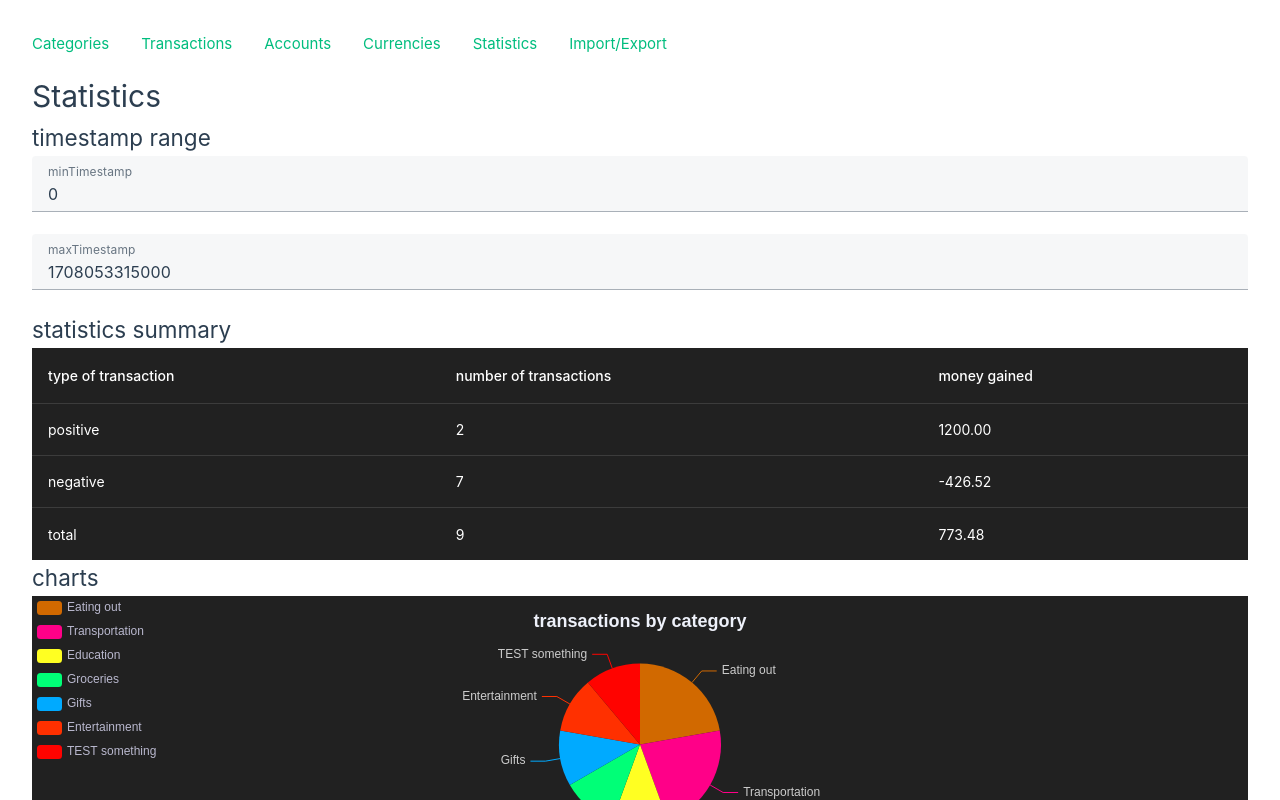
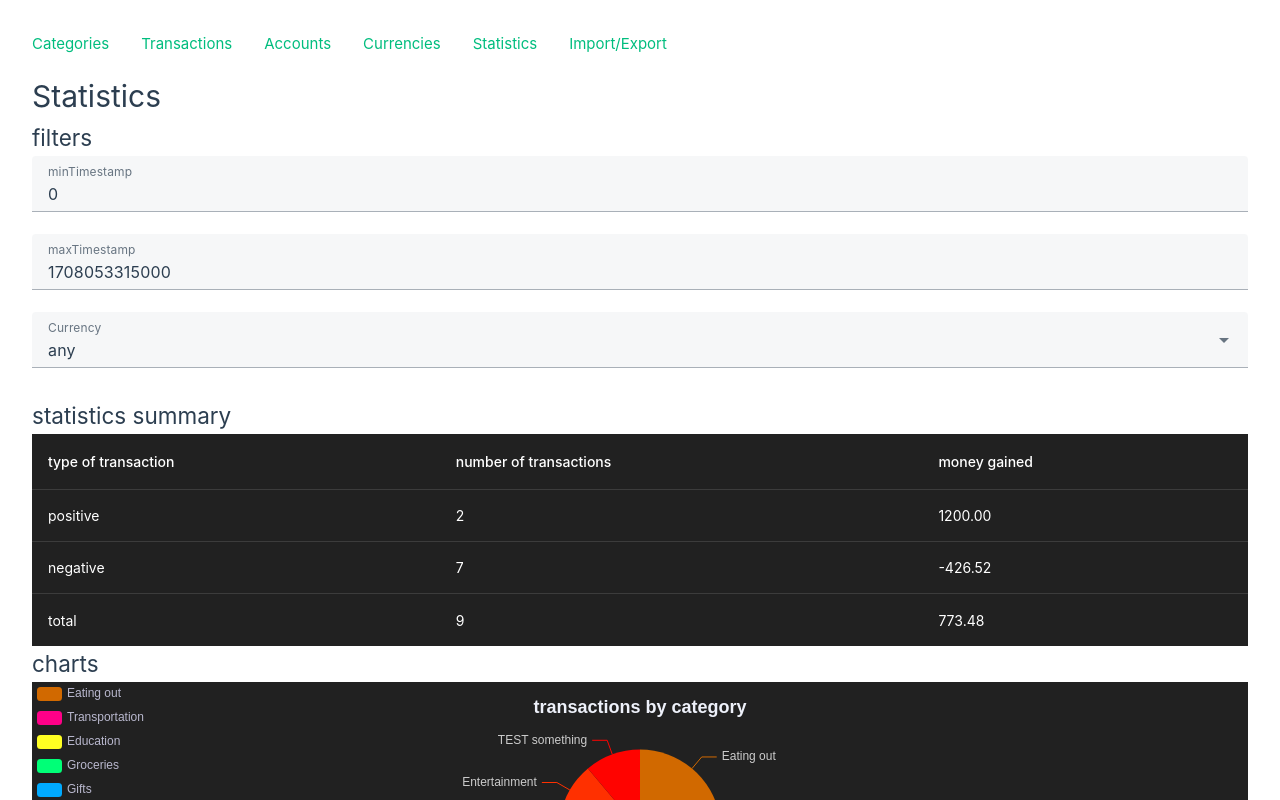
Before and after one commit to FilipTarajko/finance-manager, a Vue app: page /statistics in a window 1280 px wide. Shown: the top 800 px of the page. Built offline with nearby package versions, Linux system fonts and the light colour scheme.

Commit message:
Add filtering stats by currency

```diff
--- a/src/components/Statistics/StatisticsCharts.vue
+++ b/src/components/Statistics/StatisticsCharts.vue
@@ -4,10 +4,13 @@ import PieChart from '@/components/Statistics/PieChart.vue'
 import BarChart from '@/components/Statistics/BarChart.vue'
 import { computed } from 'vue'
 const categoriesStore = useCategoriesStore()
+import { useCurrenciesStore } from '@/stores/currenciesStore'
+const currenciesStore = useCurrenciesStore()
 
 const props = defineProps<{
   minTimestamp: number,
-  maxTimestamp: number
+  maxTimestamp: number,
+  currency_id: number | null
 }>();
 
 function preparePieGraphInput(array: []) {
@@ -20,6 +23,8 @@ const transactionInstancesByCategory = computed(() => {
     let value = category.transactions
       .filter(transaction => transaction.timestamp <= props.maxTimestamp)
       .filter(transaction => transaction.timestamp >= props.minTimestamp)
+      .filter(transaction => props.currency_id == null || currenciesStore.getCurrencyByTransaction(transaction)?.id == props.currency_id)
+
       .length
     value && array.push({ name: category.name, value, color: category.color })
   })
@@ -33,6 +38,7 @@ const transactionGainsByCategory = computed(() => {
       .filter((e) => e.amount > 0)
       .filter(transaction => transaction.timestamp <= props.maxTimestamp)
       .filter(transaction => transaction.timestamp >= props.minTimestamp)
+      .filter(transaction => props.currency_id == null || currenciesStore.getCurrencyByTransaction(transaction)?.id == props.currency_id)
       .reduce((sum, elem) => sum + elem.amount, 0)
       .toFixed(2)
     value != "0.00" && array.push({ name: category.name, value, color: category.color })
@@ -47,6 +53,7 @@ const transactionLossesByCategory = computed(() => {
       .filter((e) => e.amount < 0)
       .filter(transaction => transaction.timestamp <= props.maxTimestamp)
       .filter(transaction => transaction.timestamp >= props.minTimestamp)
+      .filter(transaction => props.currency_id == null || currenciesStore.getCurrencyByTransaction(transaction)?.id == props.currency_id)
       .reduce((sum, elem) => sum - elem.amount, 0)
       .toFixed(2)
     value != "0.00" && array.push({ name: category.name, value, color: category.color })
@@ -59,6 +66,9 @@ const transactionsChronologicallyForBarChart = computed(() => {
   for (let i = 0; i < categoriesStore.transactions.length; i++) {
     let elem = categoriesStore.transactions[i];
     if (elem.timestamp < props.minTimestamp || elem.timestamp > props.maxTimestamp) {
+      continue;
+    }
+    if (props.currency_id != null && currenciesStore.getCurrencyByTransaction(elem)?.id != props.currency_id) {
       continue;
     }
     array.push({
--- a/src/components/Statistics/StatisticsTable.vue
+++ b/src/components/Statistics/StatisticsTable.vue
@@ -1,35 +1,42 @@
 <script setup lang="ts">
 import { useCategoriesStore } from '@/stores/categoriesStore'
+import { useCurrenciesStore } from '@/stores/currenciesStore'
 import { computed } from 'vue'
 const categoriesStore = useCategoriesStore()
+const currenciesStore = useCurrenciesStore()
 
 const props = defineProps<{
   minTimestamp: number,
-  maxTimestamp: number
+  maxTimestamp: number,
+  currency_id: number | null
 }>();
 
 const positiveTransactionsInstances = computed(() => {
   return categoriesStore.positiveTransactions
     .filter(transaction => transaction.timestamp <= props.maxTimestamp)
     .filter(transaction => transaction.timestamp >= props.minTimestamp)
+    .filter(transaction => props.currency_id == null || currenciesStore.getCurrencyByTransaction(transaction)?.id == props.currency_id)
     .length
 })
 const positiveTransactionsGains = computed(() => {
   return categoriesStore.positiveTransactions
     .filter(transaction => transaction.timestamp <= props.maxTimestamp)
     .filter(transaction => transaction.timestamp >= props.minTimestamp)
+    .filter(transaction => props.currency_id == null || currenciesStore.getCurrencyByTransaction(transaction)?.id == props.currency_id)
     .reduce((sum, elem) => sum + elem.amount, 0)
 })
 const negativeTransactionsInstances = computed(() => {
   return categoriesStore.negativeTransactions
     .filter(transaction => transaction.timestamp <= props.maxTimestamp)
     .filter(transaction => transaction.timestamp >= props.minTimestamp)
+    .filter(transaction => props.currency_id == null || currenciesStore.getCurrencyByTransaction(transaction)?.id == props.currency_id)
     .length
 })
 const negativeTransactionsLosses = computed(() => {
   return categoriesStore.negativeTransactions
     .filter(transaction => transaction.timestamp <= props.maxTimestamp)
     .filter(transaction => transaction.timestamp >= props.minTimestamp)
+    .filter(transaction => props.currency_id == null || currenciesStore.getCurrencyByTransaction(transaction)?.id == props.currency_id)
     .reduce((sum, elem) => sum + elem.amount, 0)
 })
 const totalTransactionsInstances = computed(() => {
--- a/src/stores/currenciesStore.ts
+++ b/src/stores/currenciesStore.ts
@@ -25,10 +25,20 @@ export const useCurrenciesStore = defineStore('currenciesStore', () => {
     return account && getCurrencyNameByAccount(account)
   }
 
+  function getCurrencyByAccount(account: Account) {
+    return currencies.value.find(e => e.id == account.currency_id)
+  }
+
+  function getCurrencyByTransaction(transaction: TransactionWithoutCategoryData | TransactionWithCategoryData) {
+    const account = accountsStore.accounts.find(acc => acc.id == transaction.account_id)
+    return account && getCurrencyByAccount(account)
+  }
+
   return {
     currencies,
     default_currency_id,
     getCurrencyNameByAccount,
-    getCurrencyNameByTransaction
+    getCurrencyNameByTransaction,
+    getCurrencyByTransaction
   }
 })
--- a/src/views/StatisticsView.vue
+++ b/src/views/StatisticsView.vue
@@ -1,15 +1,32 @@
 <script setup lang="ts">
 import StatisticsTable from '@/components/Statistics/StatisticsTable.vue'
 import StatisticsCharts from '@/components/Statistics/StatisticsCharts.vue'
-import { ref } from 'vue';
+import { computed, ref } from 'vue';
+import { useCurrenciesStore } from '@/stores/currenciesStore';
+const currenciesStore = useCurrenciesStore();
 
 let minTimestamp = ref(0)
 let maxTimestamp = ref(new Date().getTime())
+let currency_id = ref(null)
+
+const currencyOptions = computed(() => {
+  return [{
+    title: "any",
+    value: null
+  }, ...currenciesStore.currencies.map((currency) => {
+    return {
+      title: currency.name,
+      value: currency.id
+    }
+  })]
+})
+
 </script>
 
 <template>
   <h1>Statistics</h1>
-  <h2>timestamp range</h2>
+
+  <h2>filters</h2>
   <v-text-field
     v-model.number="minTimestamp"
     type="number"
@@ -22,12 +39,21 @@ let maxTimestamp = ref(new Date().getTime())
     label="maxTimestamp"
   >
   </v-text-field>
+  <v-select
+    v-model="currency_id"
+    :items="currencyOptions"
+    label="Currency"
+    class="mb-2"
+  ></v-select>
+
   <StatisticsTable
     :minTimestamp="minTimestamp"
     :maxTimestamp="maxTimestamp"
+    :currency_id="currency_id"
   ></StatisticsTable>
   <StatisticsCharts
     :minTimestamp="minTimestamp"
     :maxTimestamp="maxTimestamp"
+    :currency_id="currency_id"
   ></StatisticsCharts>
 </template>
```
